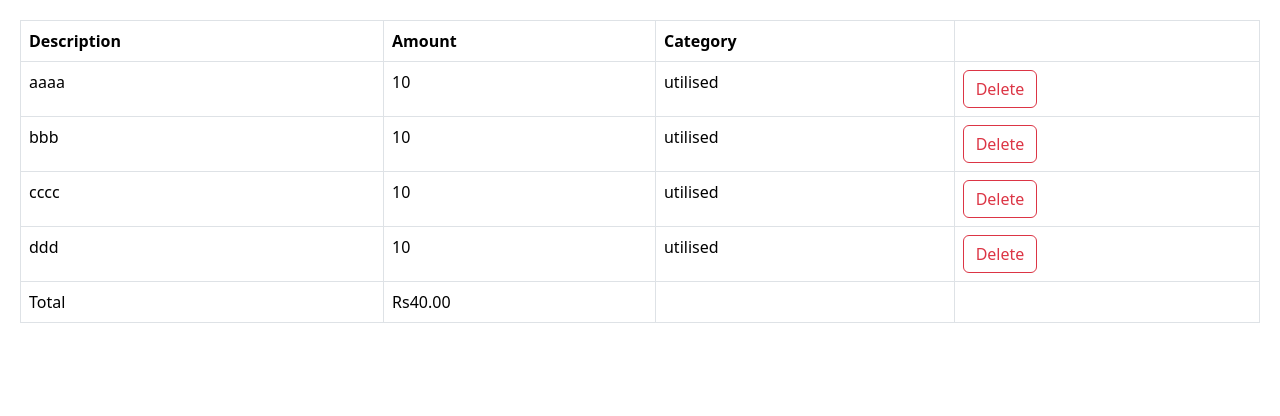
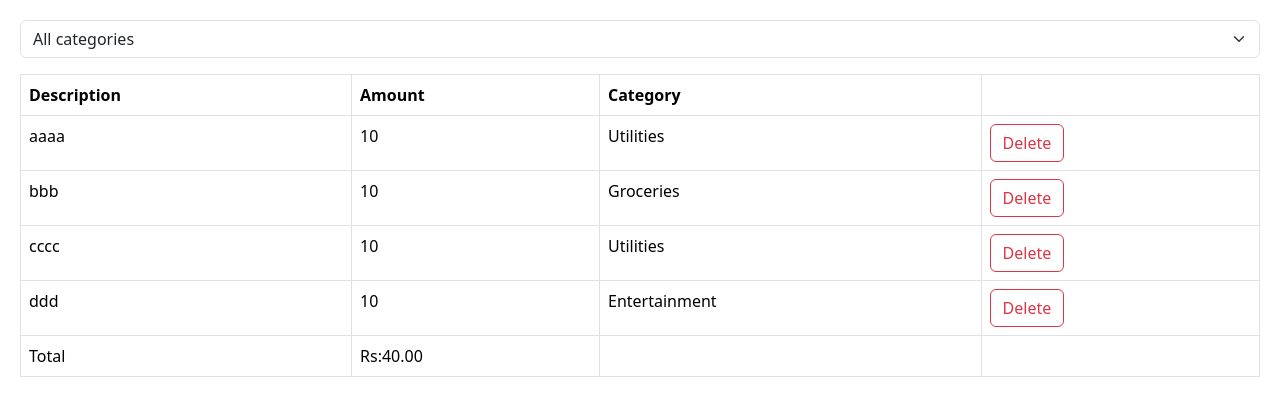
Before and after one commit to MTouthang/expense-tracker, a React (Vite) app: page / in a window 1280 px wide. Shown: the top 416 px of the page. Built offline with nearby package versions, Linux system fonts and the light colour scheme.

Commit message:
feat: expense category

```diff
--- a/src/App.tsx
+++ b/src/App.tsx
@@ -1,22 +1,29 @@
 import { useState } from 'react'
 import './App.css'
 import ExpenseList from './Components/ExpenseList'
+import ExpenseFilter from './Components/ExpenseFilter'
 
 
 function App() {
 
+  const [selectedCategory, setSelectedCategory] = useState('')
   const [expenses, setExpenses] = useState([
-    { id: 1, description: 'aaaa', amount: 10, category: "utilised" },
-    { id: 2, description: 'bbb', amount: 10, category: "utilised" },
-    { id: 3, description: 'cccc', amount: 10, category: "utilised" },
-    { id: 4, description: 'ddd', amount: 10, category: "utilised" },
+    { id: 1, description: 'aaaa', amount: 10, category: "Utilities" },
+    { id: 2, description: 'bbb', amount: 10, category: "Groceries" },
+    { id: 3, description: 'cccc', amount: 10, category: "Utilities" },
+    { id: 4, description: 'ddd', amount: 10, category: "Entertainment" },
   ])
+
+  const visibleExpenses = selectedCategory ? expenses.filter(e => e.category === selectedCategory) : expenses
 
   if (expenses.length === 0) return null
 
   return (
     <>
-      <ExpenseList expenses={expenses} onDelete={(id) => setExpenses(expenses.filter(e => e.id !== id))} />
+      <div className='mb-3'>
+        <ExpenseFilter onSelectCategory={category => setSelectedCategory(category)} />
+      </div>
+      <ExpenseList expenses={visibleExpenses} onDelete={(id) => setExpenses(visibleExpenses.filter(e => e.id !== id))} />
     </>
   )
 }
--- /dev/null
+++ b/src/Components/ExpenseFilter.tsx
@@ -0,0 +1,17 @@
+
+
+interface Props {
+    onSelectCategory: (category: string) => void
+}
+const ExpenseFilter = ({ onSelectCategory }: Props) => {
+    return (
+        <select className="form-select" onChange={(event) => onSelectCategory(event.target.value)}>
+            <option value=""> All categories</option>
+            <option value="Groceries"> Groceries</option>
+            <option value="Utilities"> Utilities</option>
+            <option value="Entertainment"> Entertainment</option>
+        </select>
+    )
+}
+
+export default ExpenseFilter
--- a/src/Components/ExpenseList.tsx
+++ b/src/Components/ExpenseList.tsx
@@ -37,7 +37,7 @@ const ExpenseList = ({ expenses, onDelete }: Props) => {
             <tfoot>
                 <tr>
                     <td>Total</td>
-                    <td>Rs{expenses.reduce((acc, expense) => expense.amount + acc, 0).toFixed(2)}</td>
+                    <td>Rs:{expenses.reduce((acc, expense) => expense.amount + acc, 0).toFixed(2)}</td>
                     <td></td>
                     <td></td>
                 </tr>
```
